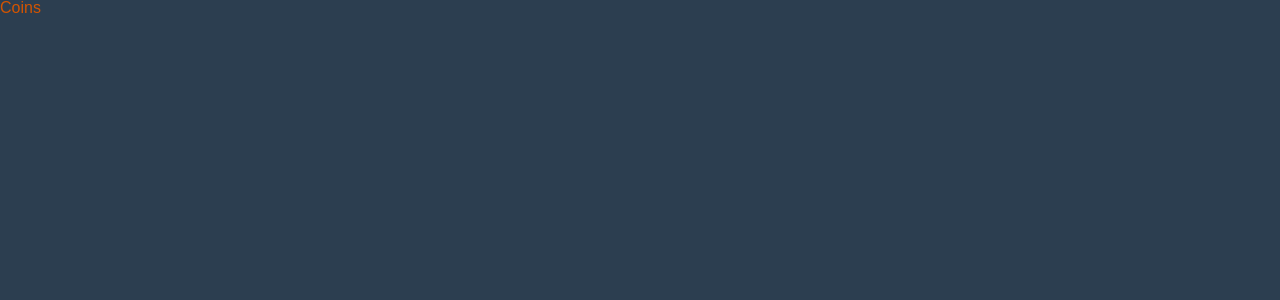
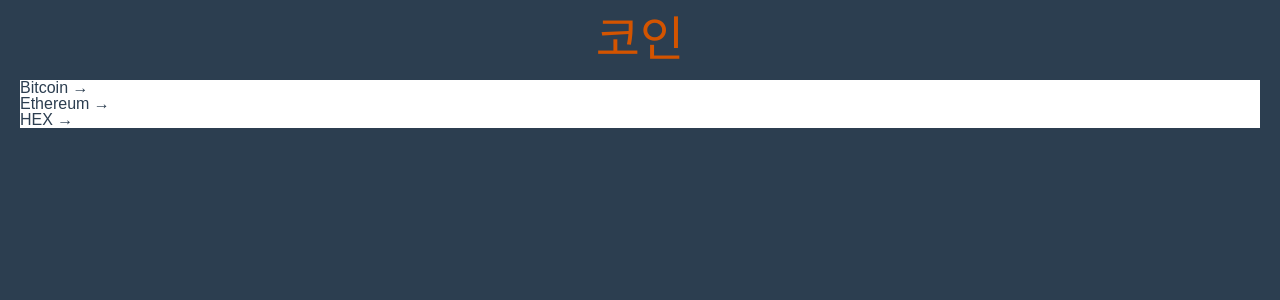
Before and after one commit to JY-Ahn/crypto-tracker, a React (Create React App) app: page / in a window 1280 px wide. Shown: the top 300 px of the page. Built offline with nearby package versions, Linux system fonts and the light colour scheme.

Commit message:
#Home part One
- App.tsx : css 추가
- index.tsx : React.StringMode -> div 변경(rendering 안되는 문제.)
- Coins.tsx
   -coin list 추가

```diff
--- a/src/App.tsx
+++ b/src/App.tsx
@@ -53,10 +53,12 @@
 }
 a{
   text-decoration: none;
+  color: inherit;
 }
 *{
   box-sizing: border-box;
 }
+
 `;
 function App() {
   return (
--- a/src/index.tsx
+++ b/src/index.tsx
@@ -9,11 +9,11 @@
   document.getElementById("root") as HTMLElement
 );
 root.render(
-  <React.StrictMode>
+  <div>
     <ThemeProvider theme={theme}>
       <App />
     </ThemeProvider>
-  </React.StrictMode>
+  </div>
 );
 
 // If you want to start measuring performance in your app, pass a function
--- a/src/routes/Coins.tsx
+++ b/src/routes/Coins.tsx
@@ -1,11 +1,82 @@
+import { Link } from "react-router-dom";
 import styled from "styled-components";
 
 const Title = styled.h1`
   color: ${(props) => props.theme.accentColor};
+  font-size: 48px;
+`;
+const Container = styled.div`
+  padding: 0px 20px;
+`;
+const Header = styled.div`
+  height: 10vh;
+  display: flex;
+  justify-content: center;
+  align-items: center;
+`;
+const CoinsList = styled.ul``;
+const Coin = styled.li`
+  background-color: white;
+  color: ${(props) => props.theme.bgColor};
+  /* padding: 20px; */
+  /* border-radius: 15px; */
+  a {
+    transition: color 0.2s ease-in;
+    display: block; // link 글자 바깥까지 적용되게 설정
+  }
+  &:hover {
+    a {
+      color: ${(props) => props.theme.accentColor}; // 마우스 올라가면 색깔 전혼
+    }
+  }
 `;
 
+const coins = [
+  {
+    id: "btc-bitcoin",
+    name: "Bitcoin",
+    symbol: "BTC",
+    rank: 1,
+    is_new: false,
+    is_active: true,
+    type: "coin",
+  },
+  {
+    id: "eth-ethereum",
+    name: "Ethereum",
+    symbol: "ETH",
+    rank: 2,
+    is_new: false,
+    is_active: true,
+    type: "coin",
+  },
+  {
+    id: "hex-hex",
+    name: "HEX",
+    symbol: "HEX",
+    rank: 3,
+    is_new: false,
+    is_active: true,
+    type: "token",
+  },
+];
+
 function Coins() {
-  return <Title>Coins</Title>;
+  return (
+    <Container>
+      <Header>
+        <Title>코인</Title>
+      </Header>
+      {/* map 함수를 이용해서 coins list 를 다 보여줌  */}
+      <CoinsList>
+        {coins.map((coin) => (
+          <Coin key={coin.id}>
+            <Link to={`/${coin.id}`}>{coin.name} &rarr;</Link>
+          </Coin>
+        ))}
+      </CoinsList>
+    </Container>
+  );
 }
 
 export default Coins;
```
